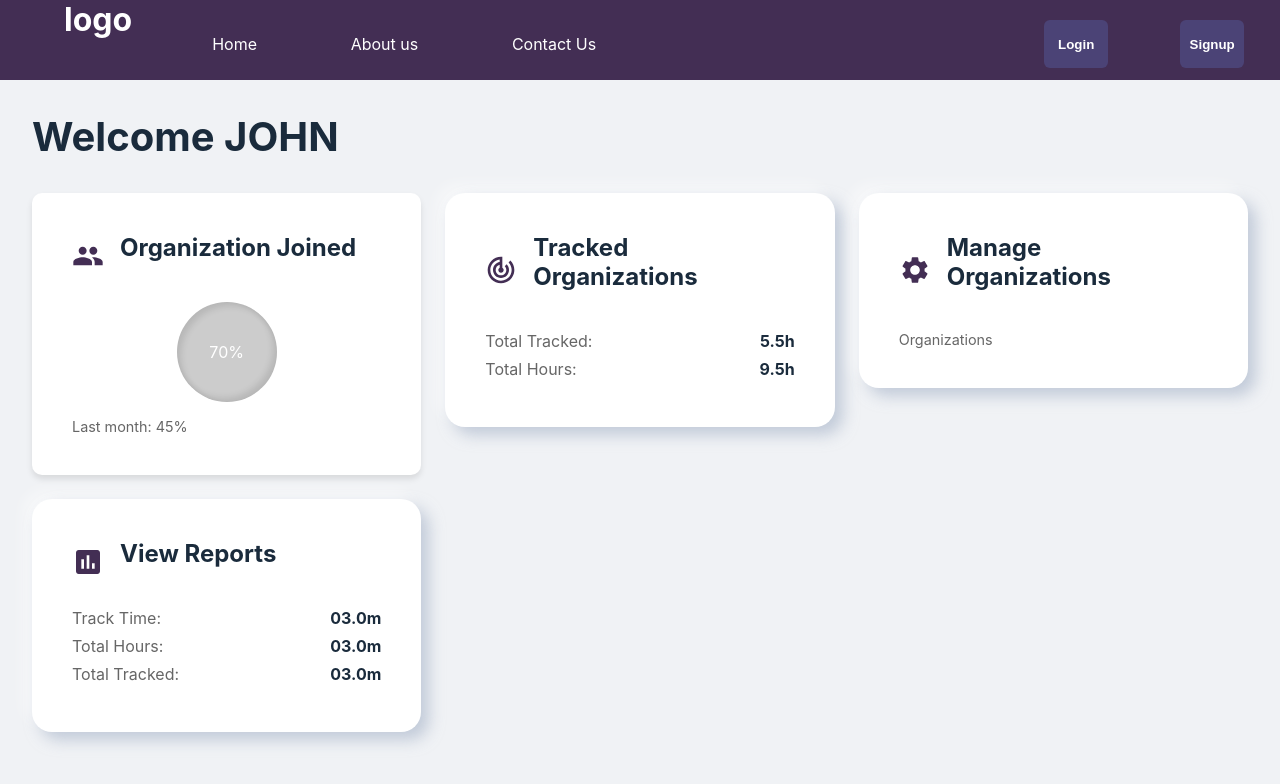
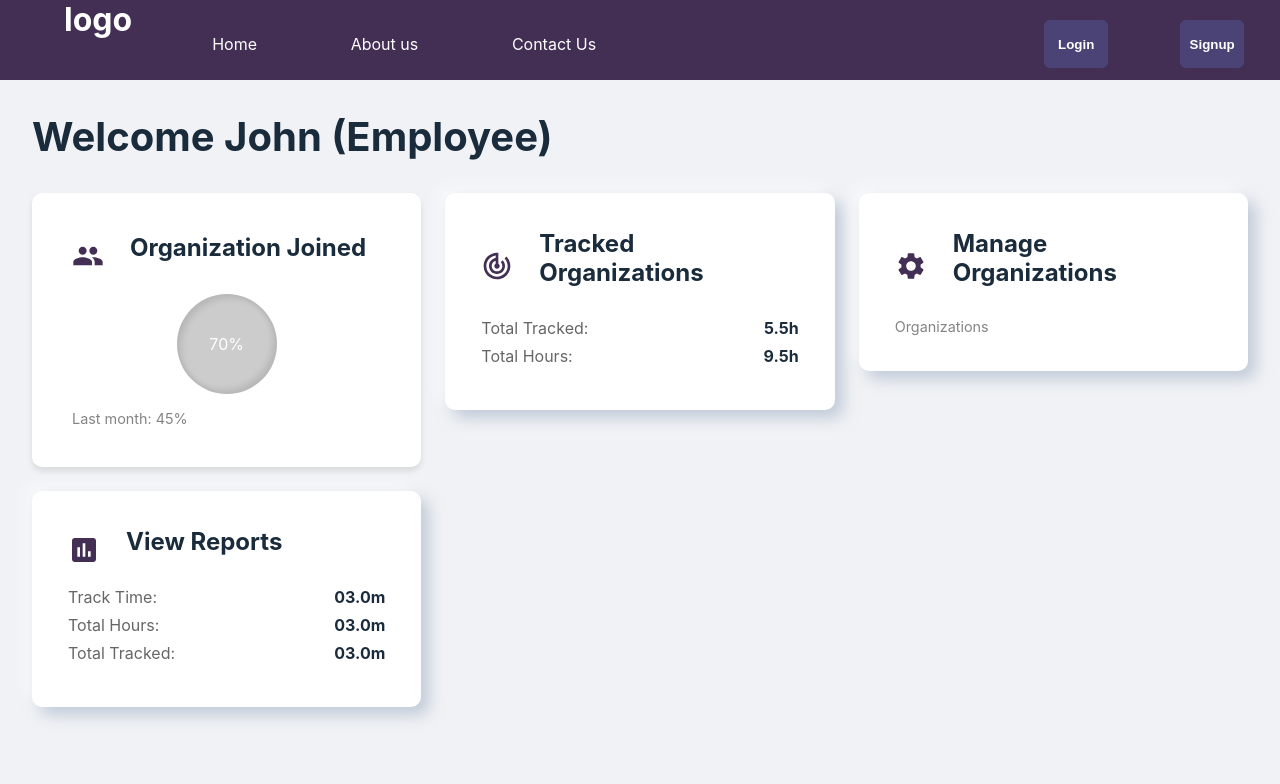
Before and after one commit to fatisterben-rgb/trackerApi-frontend, a React (Create React App) app: page / in a window 1280 px wide. Shown: the top 784 px of the page. Built offline with nearby package versions, Linux system fonts and the light colour scheme.

Commit message:
first commit

```diff
--- a/src/compnents/Home/Home.css
+++ b/src/compnents/Home/Home.css
@@ -271,3 +271,63 @@
     transform: translateY(0);
   }
 }
+
+/* Organization Dashboard specific styles */
+.employees-card {
+  background: linear-gradient(135deg, #4CAF50, #45a049);
+}
+
+.projects-card {
+  background: linear-gradient(135deg, #2196F3, #1976D2);
+}
+
+.manage-employees-card {
+  background: linear-gradient(135deg, #9C27B0, #7B1FA2);
+}
+
+.org-reports-card {
+  background: linear-gradient(135deg, #FF9800, #F57C00);
+}
+
+/* Common card styles (if not already present) */
+.card {
+  border-radius: 10px;
+  padding: 20px;
+  color: white;
+  transition: transform 0.3s ease;
+}
+
+.card:hover {
+  transform: translateY(-5px);
+}
+
+.stats {
+  margin-top: 15px;
+}
+
+.stats p {
+  margin: 8px 0;
+  display: flex;
+  justify-content: space-between;
+  align-items: center;
+}
+
+.stats span {
+  font-weight: bold;
+}
+
+.card-header {
+  display: flex;
+  align-items: center;
+  margin-bottom: 15px;
+}
+
+.card-icon {
+  margin-right: 10px;
+  font-size: 24px;
+}
+
+.subtitle {
+  margin-top: 10px;
+  opacity: 0.8;
+}
--- a/src/compnents/Home/Home.jsx
+++ b/src/compnents/Home/Home.jsx
@@ -1,200 +1,19 @@
-import React from "react";
+import React, { useState } from "react";
 import "./Home.css";
 import GroupIcon from "@mui/icons-material/Group";
 import TrackChangesIcon from "@mui/icons-material/TrackChanges";
 import SettingsIcon from "@mui/icons-material/Settings";
 import AssessmentIcon from "@mui/icons-material/Assessment";
+import PersonAddIcon from "@mui/icons-material/PersonAdd";
+import WorkIcon from "@mui/icons-material/Work";
+import PeopleIcon from "@mui/icons-material/People";
 import { NavLink } from "react-router-dom";
 
 const Home = () => {
-  // const [isLoginOpen, setIsLoginOpen] = useState(false);
-  // const [isSignupOpen, setIsSignupOpen] = useState(false);
-  // const [loginData, setLoginData] = useState({ email: "", password: "" });
-  // const [signupData, setSignupData] = useState({
-  //   name: "",
-  //   email: "",
-  //   password: "",
-  //   confirmPassword: "",
-  // });
+  // For demo purposes, toggle between employee and org dashboard
+  const [userType] = useState("employee"); // Change to "organization" to see org dashboard
 
-  // const switchToSignup = () => {
-  //   setIsLoginOpen(false);
-  //   setIsSignupOpen(true);
-  // };
-
-  // const switchToLogin = () => {
-  //   setIsSignupOpen(false);
-  //   setIsLoginOpen(true);
-  // };
-  // const handleLoginSubmit = (e) => {
-  //   e.preventDefault();
-  //   console.log("Login data:", loginData);
-  //   setIsLoginOpen(false);
-  // };
-
-  // const handleSignupSubmit = (e) => {
-  //   e.preventDefault();
-  //   console.log("Signup data:", signupData);
-  //   setIsSignupOpen(false);
-  // };
-  return (
-    <>
-      <div className="navbar">
-        <div className="logo">
-          <h1>logo</h1>
-        </div>
-        <div className="components">
-          <NavLink className="no-link-style" to="/">
-            <div className="home">
-              <p>Home</p>
-            </div>
-          </NavLink>
-          <NavLink className="no-link-style" to="/about">
-            <div className="about">
-              <p>About us</p>
-            </div>
-          </NavLink>
-          <NavLink className="no-link-style" to="/contact">
-            <div className="contact">
-              <p>Contact Us</p>
-            </div>
-          </NavLink>
-        </div>
-        <div className="btns">
-          <div className="login-btn">
-            <NavLink to="/login">
-              <button className="login">Login</button>
-            </NavLink>
-          </div>
-          <div className="signup-btn">
-            <NavLink to="/signup">
-              <button className="signup">Signup</button>
-            </NavLink>
-          </div>
-        </div>
-      </div>
-      {/* Login Modal */}
-      {/* {isLoginOpen && (
-        <div className="modal-overlay">
-          <div className="modal">
-            <div className="modal-header">
-              <h2>Login</h2>
-              <CloseIcon
-                className="close-icon"
-                onClick={() => setIsLoginOpen(false)}
-              />
-            </div>
-            <form onSubmit={handleLoginSubmit}>
-              <div className="form-group">
-                <label>Email</label>
-                <input
-                  type="email"
-                  required
-                  value={loginData.email}
-                  onChange={(e) =>
-                    setLoginData({ ...loginData, email: e.target.value })
-                  }
-                />
-              </div>
-              <div className="form-group">
-                <label>Password</label>
-                <input
-                  type="password"
-                  required
-                  value={loginData.password}
-                  onChange={(e) =>
-                    setLoginData({ ...loginData, password: e.target.value })
-                  }
-                />
-              </div>
-              <button type="submit" className="submit-btn">
-                Login
-              </button>
-              <p className="account">
-                Don't have an account?{" "}
-                <span onClick={switchToSignup} className="switch-link">
-                  Sign up
-                </span>
-              </p>
-            </form>
-          </div>
-        </div>
-      )} */}
-
-      {/* Signup Modal */}
-      {/* {isSignupOpen && (
-        <div className="modal-overlay">
-          <div className="modal">
-            <div className="modal-header">
-              <h2>Sign Up</h2>
-              <CloseIcon
-                className="close-icon"
-                onClick={() => setIsSignupOpen(false)}
-              />
-            </div>
-            <form onSubmit={handleSignupSubmit}>
-              <div className="form-group">
-                <label>Full Name</label>
-                <input
-                  type="text"
-                  required
-                  value={signupData.name}
-                  onChange={(e) =>
-                    setSignupData({ ...signupData, name: e.target.value })
-                  }
-                />
-              </div>
-              <div className="form-group">
-                <label>Email</label>
-                <input
-                  type="email"
-                  required
-                  value={signupData.email}
-                  onChange={(e) =>
-                    setSignupData({ ...signupData, email: e.target.value })
-                  }
-                />
-              </div>
-              <div className="form-group">
-                <label>Password</label>
-                <input
-                  type="password"
-                  required
-                  value={signupData.password}
-                  onChange={(e) =>
-                    setSignupData({ ...signupData, password: e.target.value })
-                  }
-                />
-              </div>
-              <div className="form-group">
-                <label>Confirm Password</label>
-                <input
-                  type="password"
-                  required
-                  value={signupData.confirmPassword}
-                  onChange={(e) =>
-                    setSignupData({
-                      ...signupData,
-                      confirmPassword: e.target.value,
-                    })
-                  }
-                />
-              </div>
-              <button type="submit" className="submit-btn">
-                Sign Up
-              </button>
-              <p className="account">
-                Already have an account?{" "}
-                <span onClick={switchToLogin} className="switch-link">
-                  Login
-                </span>
-              </p>
-            </form>
-          </div>
-        </div>
-      )} */}
-      <div className="dashboard">
-        <h1 className="welcome-title">Welcome JOHN</h1>
+  const EmployeeDashboard = () => (
     <div className="dashboard-grid">
       <NavLink className="no-link-style" to="/joined">
         <div className="card organization-card">
@@ -210,20 +29,6 @@ const Home = () => {
           </div>
         </div>
       </NavLink>
-          {/*
-          <NavLink className="no-link-style" to="/joined">
-            <div className="card joined-card">
-              <div className="card-content">
-                <div className="card-header">
-                  <PersonAddIcon className="card-icon" />
-                  <h2>Joined</h2>
-                </div>
-                <div className="progress-circle">
-                  <span className="progress-value">8/9</span>
-                </div>
-              </div>
-            </div>
-          </NavLink> */}
 
       <NavLink className="no-link-style" to="/track">
         <div className="card tracked-card">
@@ -278,6 +83,133 @@ const Home = () => {
         </div>
       </NavLink>
     </div>
+  );
+
+  const OrganizationDashboard = () => (
+    <div className="dashboard-grid">
+      <NavLink className="no-link-style" to="/employees">
+        <div className="card employees-card">
+          <div className="card-content">
+            <div className="card-header">
+              <PeopleIcon className="card-icon" />
+              <h2>Employees</h2>
+            </div>
+            <div className="stats">
+              <p>
+                Total Employees: <span>25</span>
+              </p>
+              <p>
+                Active Today: <span>18</span>
+              </p>
+            </div>
+          </div>
+        </div>
+      </NavLink>
+
+      <NavLink className="no-link-style" to="/projects">
+        <div className="card projects-card">
+          <div className="card-content">
+            <div className="card-header">
+              <WorkIcon className="card-icon" />
+              <h2>Projects</h2>
+            </div>
+            <div className="stats">
+              <p>
+                Active Projects: <span>8</span>
+              </p>
+              <p>
+                Completed: <span>12</span>
+              </p>
+            </div>
+          </div>
+        </div>
+      </NavLink>
+
+      <NavLink className="no-link-style" to="/manage-employees">
+        <div className="card manage-employees-card">
+          <div className="card-content">
+            <div className="card-header">
+              <PersonAddIcon className="card-icon" />
+              <h2>Manage Employees</h2>
+            </div>
+            <p className="subtitle">Add/Remove Employees</p>
+          </div>
+        </div>
+      </NavLink>
+
+      <NavLink className="no-link-style" to="/org-reports">
+        <div className="card org-reports-card">
+          <div className="card-content">
+            <div className="card-header">
+              <AssessmentIcon className="card-icon" />
+              <h2>Organization Reports</h2>
+            </div>
+            <div className="stats">
+              <p>
+                Total Work Hours: <span>450h</span>
+              </p>
+              <p>
+                This Month: <span>120h</span>
+              </p>
+              <p>
+                Efficiency: <span>85%</span>
+              </p>
+            </div>
+          </div>
+        </div>
+      </NavLink>
+    </div>
+  );
+
+  return (
+    <>
+      <div className="navbar">
+        <div className="logo">
+          <h1>logo</h1>
+        </div>
+        <div className="components">
+          <NavLink className="no-link-style" to="/">
+            <div className="home">
+              <p>Home</p>
+            </div>
+          </NavLink>
+          <NavLink className="no-link-style" to="/about">
+            <div className="about">
+              <p>About us</p>
+            </div>
+          </NavLink>
+          <NavLink className="no-link-style" to="/contact">
+            <div className="contact">
+              <p>Contact Us</p>
+            </div>
+          </NavLink>
+        </div>
+        <div className="btns">
+          <div className="login-btn">
+            <NavLink to="/login">
+              <button className="login">Login</button>
+            </NavLink>
+          </div>
+          <div className="signup-btn">
+            <NavLink to="/signup">
+              <button className="signup">Signup</button>
+            </NavLink>
+          </div>
+        </div>
+      </div>
+
+      <div className="dashboard">
+        <h1 className="welcome-title">
+          Welcome{" "}
+          {userType === "employee"
+            ? "John (Employee)"
+            : "TechCorp (Organization)"}
+        </h1>
+        {userType === "employee" ? (
+          <EmployeeDashboard />
+        ) : (
+          <OrganizationDashboard />
+        )}
       </div>
     </>
   );
```
Lines whose indentation alone changed are shown as unchanged.
